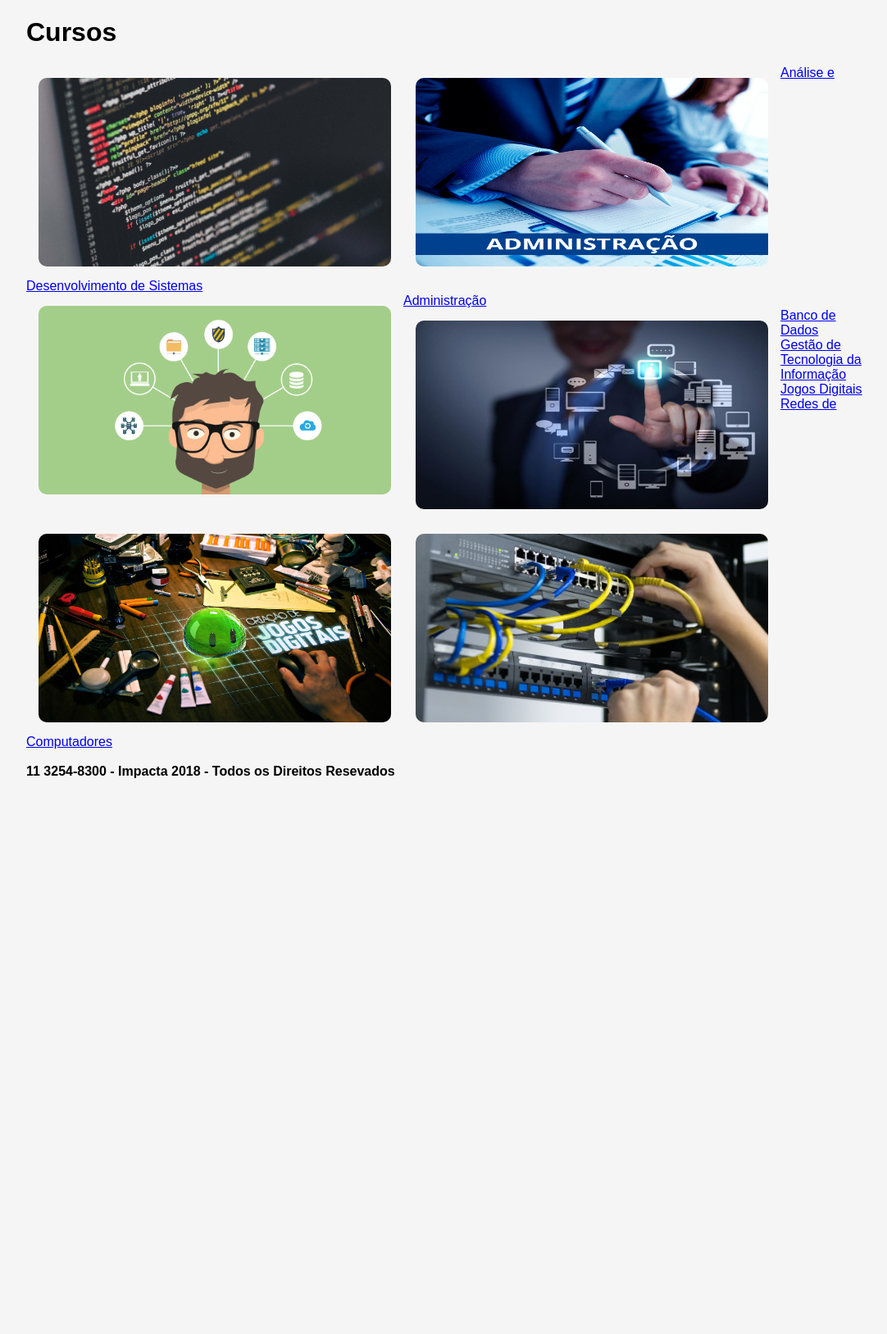
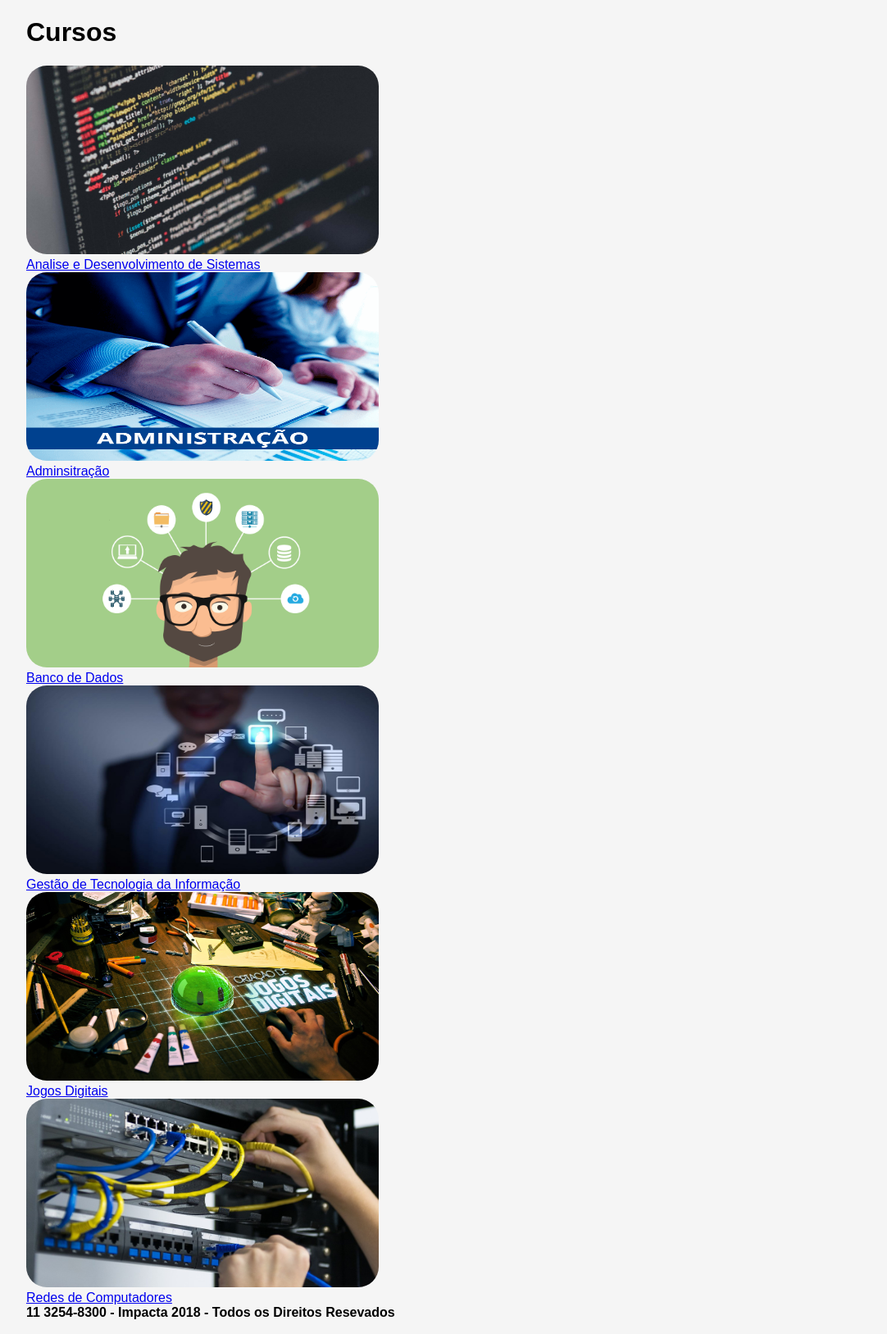
Before and after one commit to HCrew/HCrew, a Django app: page /cursos/ in a window 1280 px wide. Shown: the part 130-1757 px from the top of the page at 82% size, without its empty margins (96-1178 px from the left). Before the commit the page ends 1079 px from the top, so only its background shows below. Run offline with Django 3.2, Linux system fonts and the light colour scheme.

Commit message:
incompleto

```diff
--- a/core/templates/core/cursos.html
+++ b/core/templates/core/cursos.html
@@ -10,42 +10,39 @@
   </head>
   <body>
         <h1>Cursos</h1>
-        <div class="Cursos">
-            <img src="{% static "images/analise-desenvolvimento-sistemas.jpg" %}" alt="Curso Analie e Desenvolvimento de Sistemas">
 
-            <img src="{% static "images/administracao.png" %}" alt="Curso administração">
+          <div class="Cursos">
+                <img src="{% static "images/analise-desenvolvimento-sistemas.jpg" %}" alt="Curso Analie e Desenvolvimento de Sistemas">
 
-            <div>
-                <a href="#">Análise e Desenvolvimento de Sistemas</a>
+          </div>
+          <a href="{% url 'core:detalhesCurso' %}">Analise e Desenvolvimento de Sistemas</a>
+
+            <div class="Cursos">
+                <img src="{% static "images/administracao.png" %}" alt="Curso administração">
             </div>
+            <a href="#">Adminsitração</a>
 
-            <img src="{% static "images/banco-de-dados.png" %}" alt="Curso Banco de Dados">
+            <div class="Cursos">
+                <img src="{% static "images/banco-de-dados.png" %}" alt="Curso Banco de Dados">
+            </div>
+            <a href="#">Banco de Dados</a>
 
-            <div>
-                <a href="#">Administração</a>
+            <div class="Cursos">
+                <img src="{% static "images/gti.jpg" %}" alt="Curso Gestão de Tecnologia da Informação">
             </div>
+            <a href="#">Gestão de Tecnologia da Informação</a>
 
-            <img src="{% static "images/gti.jpg" %}" alt="Curso Gestão de Tecnologia da Informação">
 
-            <div>
-                <a href="#">Banco de Dados</a>
+            <div class="Cursos">
+                <img src="{% static "images/jogos-digitais.jpg" %}" alt="Curso Jogos Digitais">
             </div>
+            <a href="#">Jogos Digitais</a>
 
-            <img src="{% static "images/jogos-digitais.jpg" %}" alt="Curso Jogos Digitais">
 
-            <div>
-                <a href="#">Gestão de Tecnologia da Informação</a>
+            <div class="Cursos">
+                <img src="{% static "images/redes-computadores.jpg" %}" alt="Curso Redes de computadores">
             </div>
-
-            <img src="{% static "images/redes-computadores.jpg" %}" alt="Curso Redes de computadores">
-
-            <div>
-                <a href="#">Jogos Digitais</a>
-            </div>
-
-            <div>
-                <a href="#">Redes de Computadores</a>
-            </div>
+            <a href="#">Redes de Computadores</a>
 
             <br>
         </div>
--- a/static/css/global.css
+++ b/static/css/global.css
@@ -184,6 +184,6 @@ margin: 20px;
     width: 430px;
     height: 230px;
     border-radius: 25px;
-    float: left;
-    padding: 15px;
+    /*float: left;
+    padding: 15px;*/
 }
```
